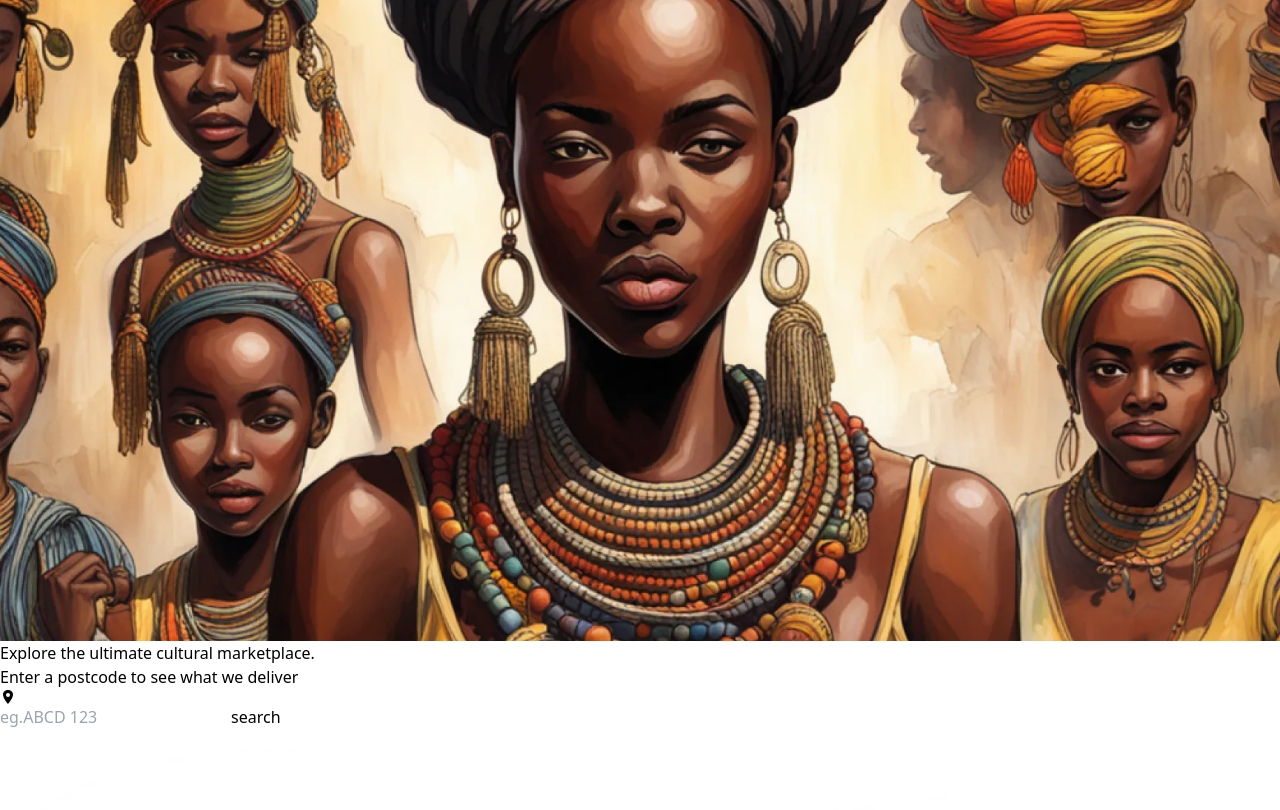
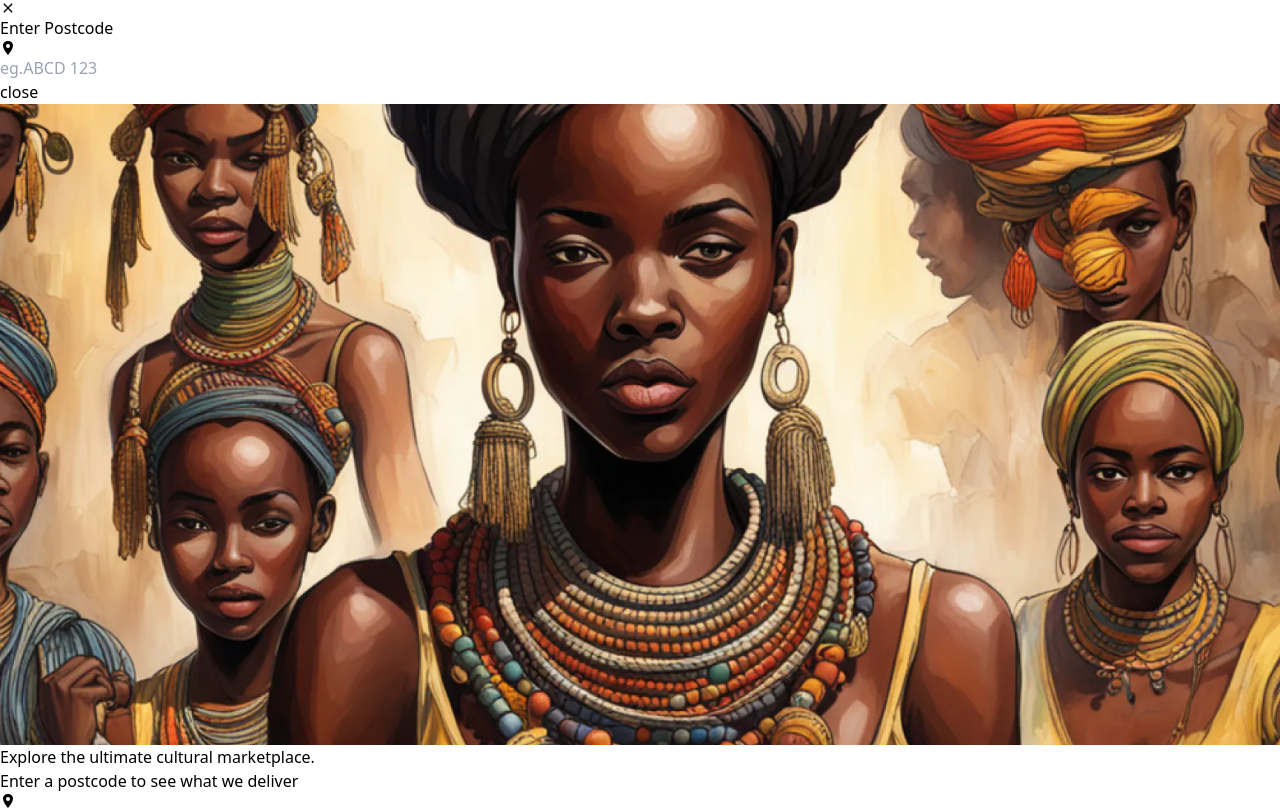
Before and after one commit to leyroy/migranX, a React (Vite) app: page / in a window 1280 px wide. Shown: the top 810 px of the page. Built offline with nearby package versions, Linux system fonts and the light colour scheme.

Commit message:
fixing action deployment

```diff
--- a/src/App.jsx
+++ b/src/App.jsx
@@ -7,7 +7,7 @@ import Modal from "./components/Modal";
 import OurApps from "./components/OurApps";
 
 function App() {
-  const [isModalOpen, setIsModalOpen] = useState(false);
+  const [isModalOpen, setIsModalOpen] = useState(true);
   const openModal = () => {
     setIsModalOpen(!isModalOpen);
     if (!isModalOpen) {
@@ -23,7 +23,7 @@ function App() {
       <div  className="overflow-x-hidden w-screen">
         <Home sectionRef={sectionRef} />
         <div ref={sectionRef}>
-        <Market />
+        <Market openModal={openModal}/>
         <OurApps />
       <FrequentAskQ />
       <Footer />
--- a/src/components/Market.jsx
+++ b/src/components/Market.jsx
@@ -54,8 +54,8 @@ export default function Market({openModal, sectionRef}) {
                   <span>$</span>
                   {data.produc_price}
                 </div>
-                <div onClick={openModal} className="flex cursor-ponter w-fit gap-5 mt-4 items-center justify-center">
-                  <button>Oder Now</button>
+                <div className="flex cursor-ponter w-fit gap-5 mt-4 items-center justify-center">
+                  <button onClick={openModal}>Oder Now</button>
                   <MdArrowForwardIos />
                 </div>
               </div>
--- a/src/components/Modal.jsx
+++ b/src/components/Modal.jsx
@@ -5,11 +5,8 @@ import { AnimatePresence, motion } from "framer-motion";
 
 function Modal({ openModal }) {
   return (
-    <div initial={{ opacity: 0, x: "100%" }}
-            animate={{ opacity: 1, x: "0%" }}
-            transition={{ duration: 0.4, }}
-            exit={{ opacity: 0, x: "100%", transition:{duration:0.5} }} className="fixed z-30  left-0 h-screen top-0 bottom-0 right-0 ">
-      <div className="h-full flex relative items-center justify-center w-full">
+    <div className="fixed z-30  left-0 h-screen w-screen top-0 bottom-0 right-0 ">
+      <div className="h-full px-3 flex relative items-center justify-center w-full">
         <div
           onClick={openModal}
           className="absolute backdrop-blur backdrop-brightness-50 top-0 bottom-0 w-full h-full"
@@ -21,7 +18,7 @@ function Modal({ openModal }) {
             animate={{ opacity: 1, x: "0%" }}
             transition={{ duration: 0.4 }}
             exit={{ opacity: 0, x: "100%", transition:{duration:0.35} }}
-            className="w-3/6 py-5 h-3/5 gap-4 bg-white rounded-md flex-col md:px-10 px-2 box shadow-md z-10 modal flex items-center justify-center"
+            className="md:w-3/6 w-full py-5 h-2/5 md:h-3/5 gap-4 bg-white rounded-md flex-col md:px-10 px-2 box shadow-md z-10 modal flex items-center justify-center"
           >
             <div className="mb-auto ml-auto" onClick={openModal}>
               <IoMdClose />
```
